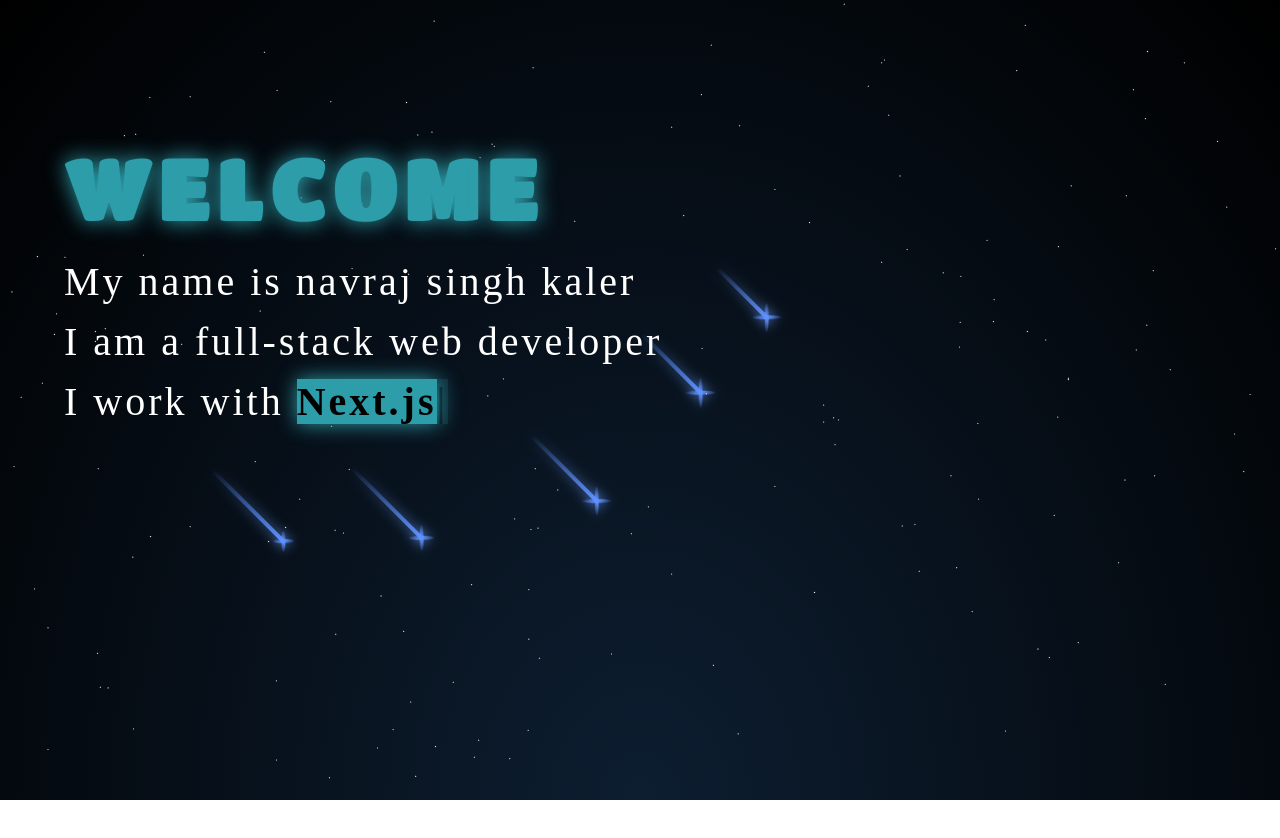
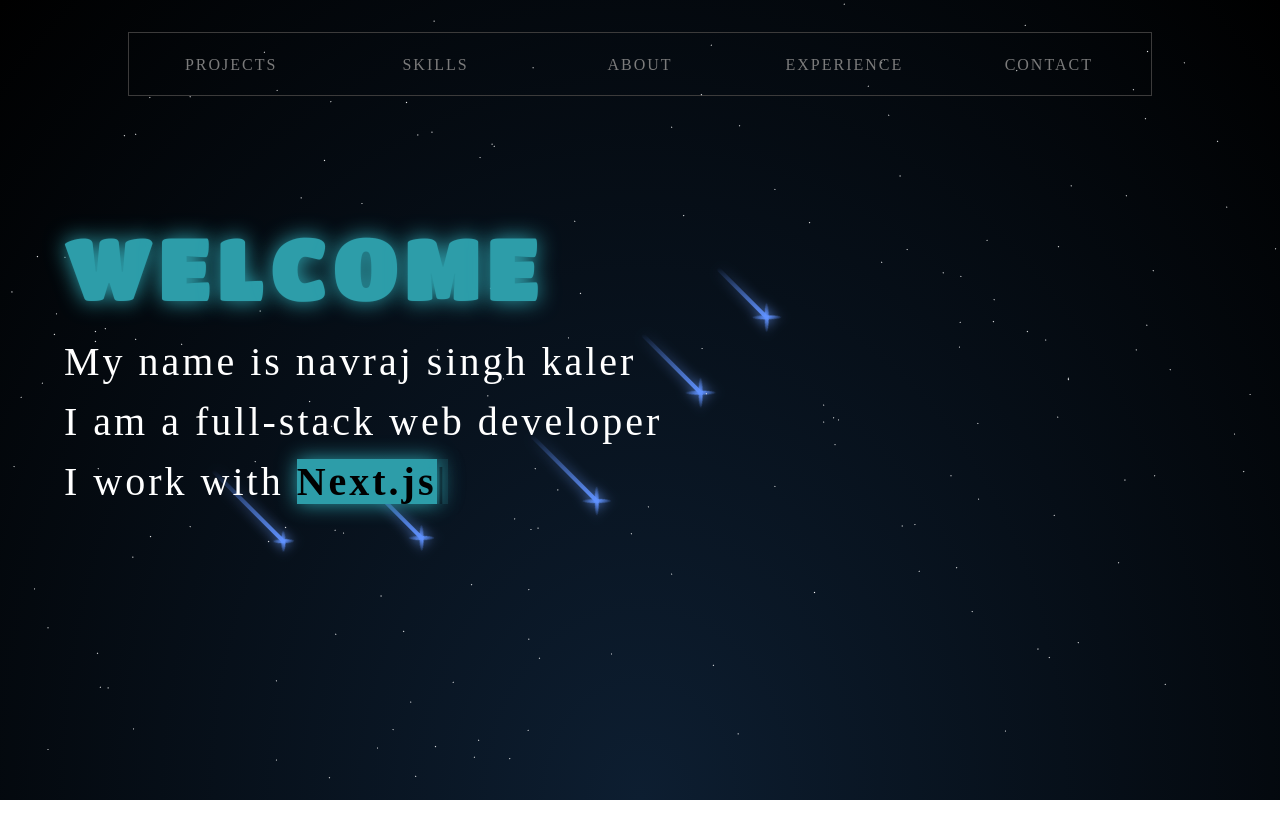
Before and after one commit to navrajkaler996/navraj-portfolio, a React (Vite) app: page / in a window 1280 px wide. Shown: the top 838 px of the page. Built offline with nearby package versions, Linux system fonts and the light colour scheme; a web font is replaced by a local one.

Commit message:
header added

```diff
--- a/src/App.tsx
+++ b/src/App.tsx
@@ -1,3 +1,4 @@
+import Header from "./layouts/Header";
 import Home from "./pages/Home";
 
 function App() {
@@ -13,6 +14,7 @@ function App() {
         <div className="star"></div>
         <div id="stars"></div>
       </div>
+      <Header />
       <Home />
     </div>
   );
--- a/src/index.css
+++ b/src/index.css
@@ -614,3 +614,11 @@ body {
         opacity: 1;
     }
   }
+
+
+  /*CSS FOR HEADER */
+
+
+  #home__image {
+    /* box-shadow: 0 0 20px #2d9da9; */
+  }
--- /dev/null
+++ b/src/layouts/Header.tsx
@@ -0,0 +1,30 @@
+import React from "react";
+
+const Header: React.FC = () => {
+  return (
+    <div
+      id="header"
+      className="w-[80vw] h-[4rem] mt-[2rem] border border-[#3c3b3b]">
+      <ul className=" h-[inherit] grid grid-cols-5 uppercase font-cuprum tracking-[2px] text-[#7b7b7b]">
+        <li className="hover:cursor-pointer hover:text-white hover:scale-[1.8] transition-all text-center z-10 leading-[4rem]">
+          Projects
+        </li>
+
+        <li className="hover:cursor-pointer hover:text-white hover:scale-[1.8] transition-all text-center z-10 leading-[4rem]">
+          Skills
+        </li>
+        <li className="hover:cursor-pointer hover:text-white hover:scale-[1.8] transition-all text-center z-10 leading-[4rem]">
+          About
+        </li>
+        <li className="hover:cursor-pointer hover:text-white hover:scale-[1.8] transition-all text-center z-10 leading-[4rem]">
+          Experience
+        </li>
+        <li className="hover:cursor-pointer hover:text-white hover:scale-[1.8] transition-all text-center z-10 leading-[4rem]">
+          Contact
+        </li>
+      </ul>
+    </div>
+  );
+};
+
+export default Header;
--- a/src/pages/Home.tsx
+++ b/src/pages/Home.tsx
@@ -1,5 +1,6 @@
 import React, { useEffect, useRef } from "react";
 import Typed from "typed.js";
+import NavrajHome from "../assets/navraj.jpeg";
 
 const Home: React.FC = () => {
   const ref1 = useRef(null);
@@ -19,7 +20,9 @@ const Home: React.FC = () => {
   }, []);
 
   return (
-    <div id="home" className="text-[#fff] absolute left-[5%] top-[15%] ">
+    <div
+      id="home"
+      className="text-[#fff] absolute left-[5%] top-[25%] w-[100%]">
       <h1
         id="home__welcome"
         className="text-[5.5rem] text-color-home-welcome tracking-[5px] font-titan-one">
@@ -50,6 +53,12 @@ const Home: React.FC = () => {
           <span ref={ref1}></span>
         </p>
       </div>
+      {/* <img
+        id="home__image"
+        src={NavrajHome}
+        width="300px"
+        className="absolute top-[10%] right-[15%]"
+      /> */}
     </div>
   );
 };
```
Also changed, not shown: src/assets/navraj.jpeg (added).
